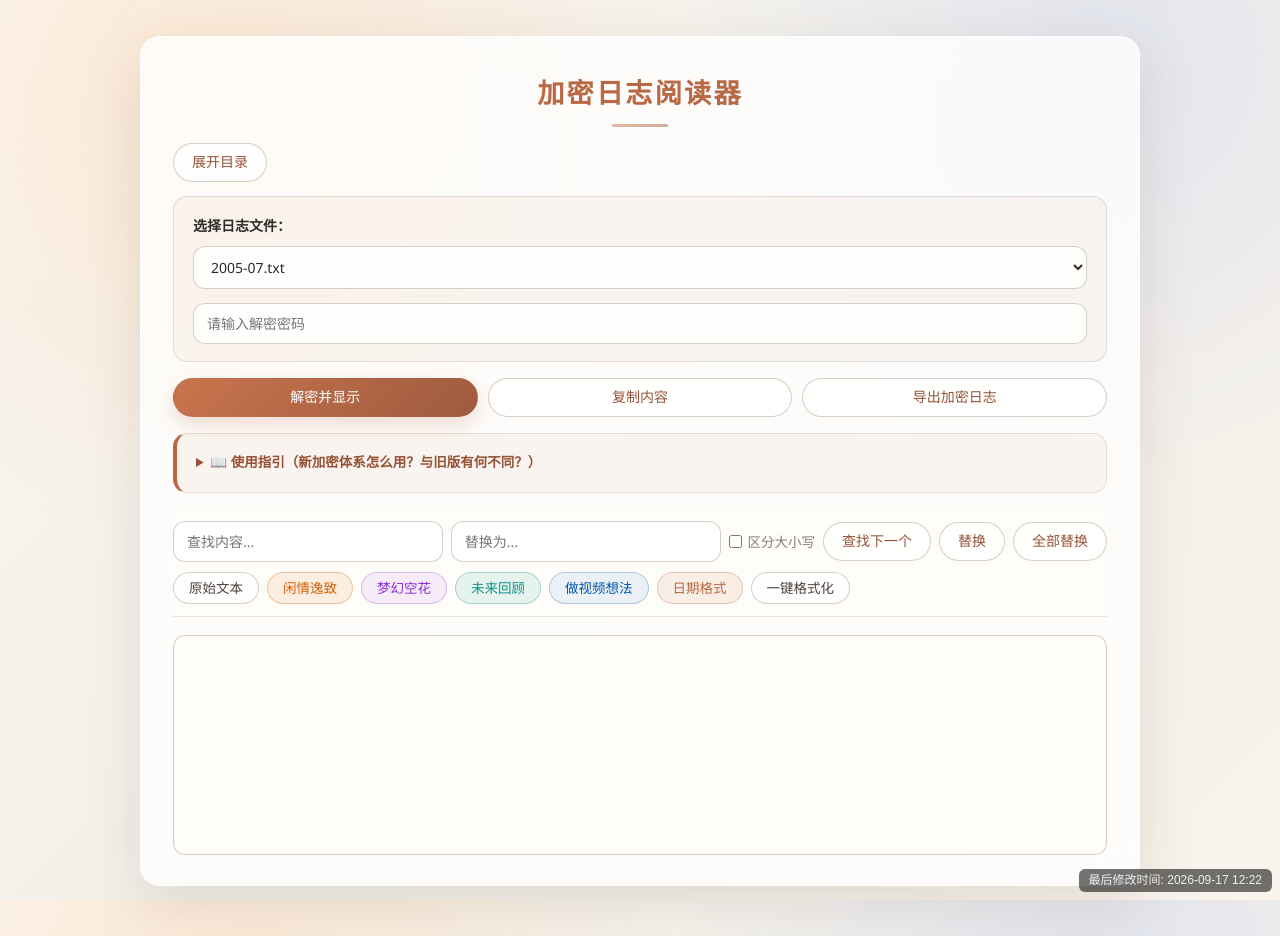
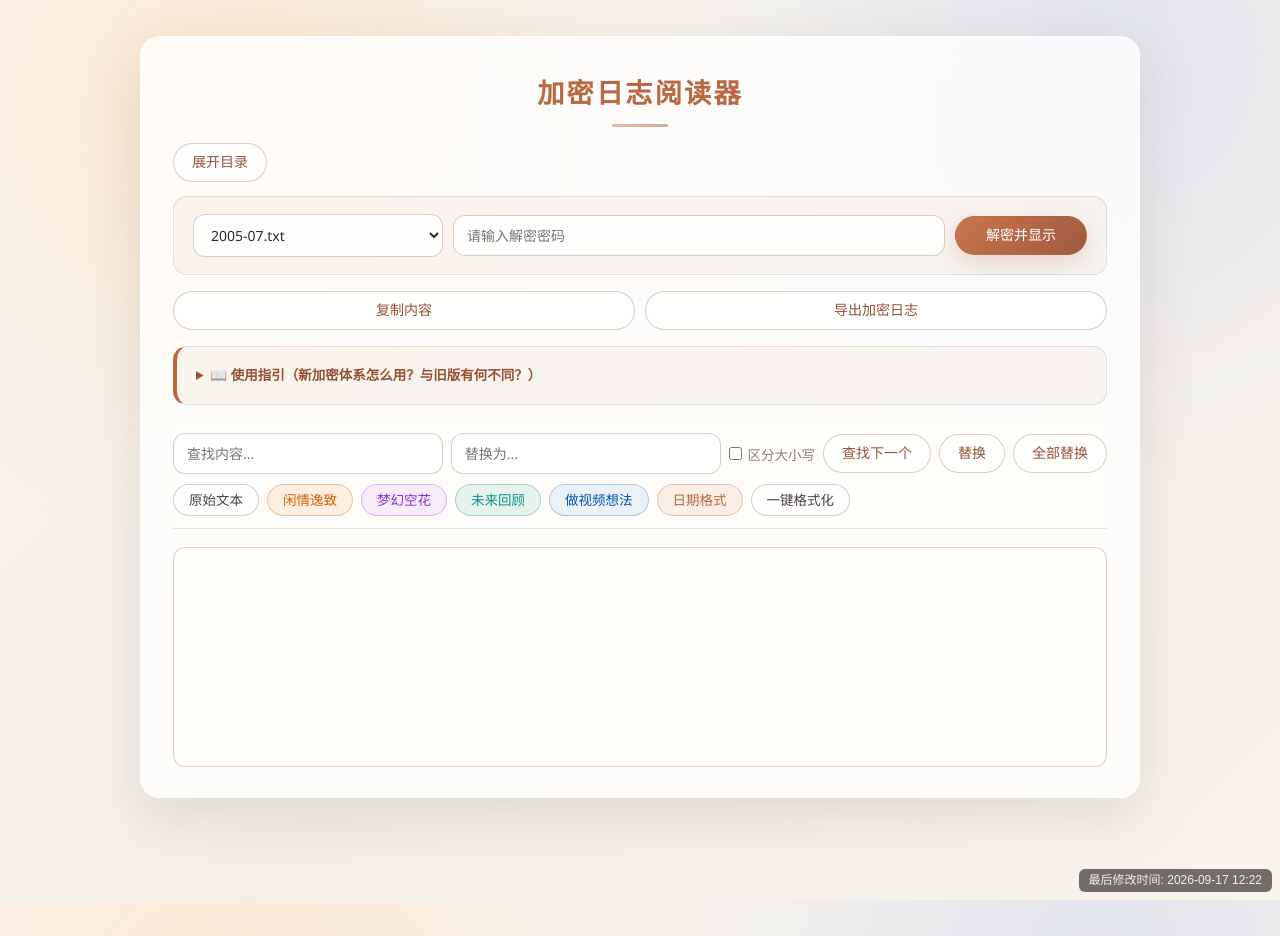
Before and after one commit to CrescentVelvet/crescentvelvet.github.io, a Jekyll site: the page built from _pages/enc_reader.html, in a window 1280 px wide. Built offline with Jekyll 4.4.1, drawn with Linux system fonts in a browser that asks for light colours.

Commit message:
加密日志阅读器: 「选文件 / 输口令 / 解密」合并为一行
新增 .decrypt-row 承载三个控件，省约 80px 纵向空间；去掉可见 label（语义自明，
保留 aria-label 给读屏），窄屏 760px 以下自动恢复堆叠。

```diff
--- a/_pages/enc_reader.html
+++ b/_pages/enc_reader.html
@@ -28,17 +28,17 @@ title: "加密日志阅读器"
         #toc-container { margin-bottom: 10px; }
         #toggleTocBtn { margin-bottom: 4px; }
 
-        /* ── 文件 / 口令卡 ────────────────────────────────────────── */
+        /* ── 文件 / 口令卡（一行：选文件 → 输口令 → 解密）──────────── */
         .form-card { margin-bottom: 16px; }
-        .file-list { margin-bottom: 14px; }
-        .file-list label {
-            display: block;
-            margin-bottom: 8px;
-            color: var(--text);
-            font-size: 14px;
-            font-weight: 600;
+        .decrypt-row {
+            display: flex;
+            align-items: center;
+            gap: 10px;
         }
-        .input-group { margin-bottom: 0; }
+        /* select 固定档位、input 吃剩余宽度、按钮按内容宽 —— 三者不换行 */
+        .decrypt-row > select { flex: 0 1 250px; min-width: 168px; }
+        .decrypt-row > input[type="password"] { flex: 1 1 0; min-width: 0; }
+        .decrypt-row > button { flex: 0 0 auto; min-width: 132px; }
 
         .action-row {
             display: flex;
@@ -106,6 +106,11 @@ title: "加密日志阅读器"
             .search-bar input[type="text"] { flex: 1 1 140px; }
             .action-row { flex-wrap: wrap; }
             .action-row button { flex: 1 1 140px; }
+            /* 窄屏恢复上下堆叠：一行放不下三个控件 */
+            .decrypt-row { flex-wrap: wrap; }
+            .decrypt-row > select,
+            .decrypt-row > input[type="password"],
+            .decrypt-row > button { flex: 1 1 100%; }
             .output { padding: 16px 14px; }
         }
     </style>
@@ -118,17 +123,15 @@ title: "加密日志阅读器"
             <button id="toggleTocBtn" class="btn-ghost">展开目录</button>
             <div id="toc" class="toc" style="display:none;"></div>
         </div>
-        <div class="form-card panel">
-            <div class="file-list">
-                <label for="fileSelect">选择日志文件：</label>
-                <select id="fileSelect"></select>
-            </div>
-            <div class="input-group">
-                <input type="password" id="password" placeholder="请输入解密密码">
-            </div>
+        <!-- 选文件 → 输口令 → 解密是一条动作链，排成一行省纵向空间。
+             下拉框里显示的就是文件名、口令框有 placeholder，语义自明，故省略可见
+             label（保留 aria-label 给读屏）。 -->
+        <div class="form-card panel decrypt-row">
+            <select id="fileSelect" aria-label="选择日志文件"></select>
+            <input type="password" id="password" placeholder="请输入解密密码">
+            <button id="decryptBtn">解密并显示</button>
         </div>
         <div class="action-row">
-            <button id="decryptBtn">解密并显示</button>
             <button id="copyBtn" class="btn-ghost">复制内容</button>
             <button id="exportBtn" class="btn-ghost">导出加密日志</button>
         </div>
```
Also changed, not shown: .workbuddy/memory/MEMORY.md.
